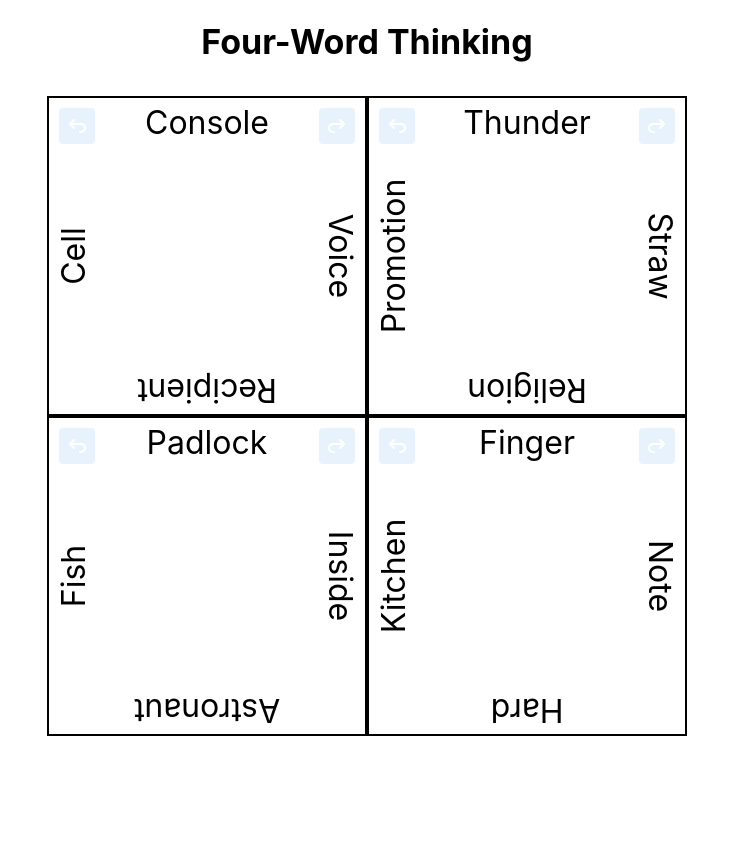
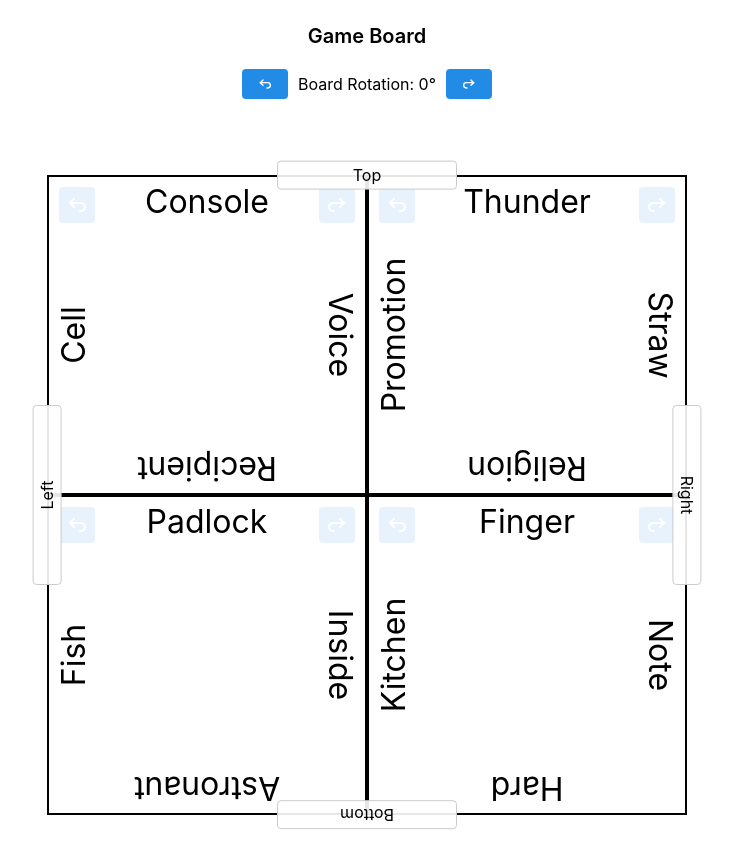
Before and after one commit to mdmayfield/four-word-thinking, a React (Vite) app: page / in a window 1280 px wide. Shown: the top 868 px of the page, without its empty margins (273-1006 px from the left). Before the commit the page ends 800 px from the top, so only its background shows below. Built offline with nearby package versions, Linux system fonts and the light colour scheme.

Commit message:
feat: text boxes, rotate entire board

```diff
--- a/src/App.tsx
+++ b/src/App.tsx
@@ -1,18 +1,17 @@
-import { Box, SimpleGrid, Stack, Title } from '@mantine/core';
-import WordCard from './components/WordCard';
+import { Box } from '@mantine/core';
+import GameBoard from './components/GameBoard';
 
 function App() {
+  const cards = [
+    ['Console', 'Voice', 'Recipient', 'Cell'],
+    ['Thunder', 'Straw', 'Religion', 'Promotion'],
+    ['Padlock', 'Inside', 'Astronaut', 'Fish'],
+    ['Finger', 'Note', 'Hard', 'Kitchen'],
+  ] as const;
+
   return (
     <Box ta="center" pt="lg" w="100%">
-      <Stack align="center" gap="xl">
-        <Title>Four-Word Thinking</Title>
-        <SimpleGrid cols={2} spacing="none">
-          <WordCard words={["Console", "Voice", "Recipient", "Cell"]} />
-          <WordCard words={["Thunder", "Straw", "Religion", "Promotion"]} />
-          <WordCard words={["Padlock", "Inside", "Astronaut", "Fish"]} />
-          <WordCard words={["Finger", "Note", "Hard", "Kitchen"]} />
-        </SimpleGrid>
-      </Stack>
+      <GameBoard cardWords={cards} />
     </Box>
   );
 }
--- /dev/null
+++ b/src/components/GameBoard.tsx
@@ -0,0 +1,163 @@
+import React, { useMemo, useState } from 'react';
+import { Button, Center, Stack, Text } from '@mantine/core';
+import { IconArrowBackUp, IconArrowForwardUp } from '@tabler/icons-react';
+import WordCard from './WordCard';
+
+interface GameBoardProps {
+  cardWords: readonly [
+    readonly [string, string, string, string],
+    readonly [string, string, string, string],
+    readonly [string, string, string, string],
+    readonly [string, string, string, string],
+  ];
+  initialEdges?: readonly [string, string, string, string];
+}
+
+const GameBoard: React.FC<GameBoardProps> = ({ cardWords, initialEdges = ['Top', 'Right', 'Bottom', 'Left'] as const }) => {
+  const [boardRotation, setBoardRotation] = useState(0); // logical 0, 90, 180, 270
+  const [displayRotation, setDisplayRotation] = useState(0); // animating absolute degrees
+  const [edges, setEdges] = useState<readonly [string, string, string, string]>(initialEdges);
+  const [disableTransition, setDisableTransition] = useState(false);
+
+  const rotateBoard = (direction: 'left' | 'right') => {
+    const delta = direction === 'right' ? 90 : -90;
+    setBoardRotation((prev) => (prev + delta + 360) % 360);
+    setDisplayRotation((prev) => prev + delta);
+    setDisableTransition(false);
+  };
+
+  const edgeInputs = useMemo(() => {
+    const [top, right, bottom, left] = edges;
+    return (
+      <>
+        <input
+          style={{
+            position: 'absolute',
+            top: 0,
+            left: '50%',
+            transform: 'translate(-50%, -50%)',
+            width: '180px',
+            textAlign: 'center',
+            zIndex: 10,
+            background: 'rgba(255,255,255,0.9)',
+            border: '1px solid #ccc',
+            borderRadius: '4px',
+          }}
+          value={top}
+          onChange={(e) => setEdges([e.target.value, right, bottom, left] as const)}
+          aria-label="Top edge label"
+        />
+
+        <input
+          style={{
+            position: 'absolute',
+            top: '50%',
+            right: 0,
+            transform: 'translate(50%, -50%) rotate(90deg)',
+            width: '180px',
+            textAlign: 'center',
+            zIndex: 10,
+            background: 'rgba(255,255,255,0.9)',
+            border: '1px solid #ccc',
+            borderRadius: '4px',
+          }}
+          value={right}
+          onChange={(e) => setEdges([top, e.target.value, bottom, left] as const)}
+          aria-label="Right edge label"
+        />
+
+        <input
+          style={{
+            position: 'absolute',
+            bottom: 0,
+            left: '50%',
+            transform: 'translate(-50%, 50%) rotate(180deg)',
+            width: '180px',
+            textAlign: 'center',
+            zIndex: 10,
+            background: 'rgba(255,255,255,0.9)',
+            border: '1px solid #ccc',
+            borderRadius: '4px',
+          }}
+          value={bottom}
+          onChange={(e) => setEdges([top, right, e.target.value, left] as const)}
+          aria-label="Bottom edge label"
+        />
+
+        <input
+          style={{
+            position: 'absolute',
+            top: '50%',
+            left: 0,
+            transform: 'translate(-50%, -50%) rotate(270deg)',
+            width: '180px',
+            textAlign: 'center',
+            zIndex: 10,
+            background: 'rgba(255,255,255,0.9)',
+            border: '1px solid #ccc',
+            borderRadius: '4px',
+          }}
+          value={left}
+          onChange={(e) => setEdges([top, right, bottom, e.target.value] as const)}
+          aria-label="Left edge label"
+        />
+      </>
+    );
+  }, [edges]);
+
+  return (
+    <Stack align="center" gap="md">
+      <Text size="xl" fw={600}>Game Board</Text>
+      <Stack gap="xs" align="center" style={{ width: '100%' }}>
+        <Center>
+          <Button size="xs" onClick={() => rotateBoard('left')} aria-label="Rotate board left">
+            <IconArrowBackUp size={16} />
+          </Button>
+          <Text mx="xs">Board Rotation: {boardRotation}°</Text>
+          <Button size="xs" onClick={() => rotateBoard('right')} aria-label="Rotate board right">
+            <IconArrowForwardUp size={16} />
+          </Button>
+        </Center>
+      </Stack>
+
+      <div
+        style={{
+          position: 'relative',
+          width: '760px',
+          height: '760px',
+          display: 'flex',
+          justifyContent: 'center',
+          alignItems: 'center',
+        }}
+      >
+        <div
+          style={{
+            position: 'absolute',
+            width: '640px',
+            height: '640px',
+            display: 'grid',
+            gridTemplateColumns: '1fr 1fr',
+            gridTemplateRows: '1fr 1fr',
+            gap: '0px',
+            transition: disableTransition ? 'none' : 'transform 0.3s ease',
+            transform: `rotate(${displayRotation}deg)`,
+          }}
+          onTransitionEnd={() => {
+            if (displayRotation % 360 !== boardRotation) {
+              setDisableTransition(true);
+              setDisplayRotation(boardRotation);
+            }
+          }}
+        >
+          {cardWords.map((wordset, idx) => (
+            <WordCard key={idx} words={wordset} />
+          ))}
+
+          {edgeInputs}
+        </div>
+      </div>
+    </Stack>
+  );
+};
+
+export default GameBoard;
--- a/src/components/WordCard.tsx
+++ b/src/components/WordCard.tsx
@@ -3,7 +3,7 @@ import { IconArrowBackUp, IconArrowForwardUp } from '@tabler/icons-react';
 import { Button } from '@mantine/core';
 
 interface WordCardProps {
-  words: [string, string, string, string];
+  words: readonly [string, string, string, string];
 }
 
 const ROTATION_DURATION = 300; // ms
```
